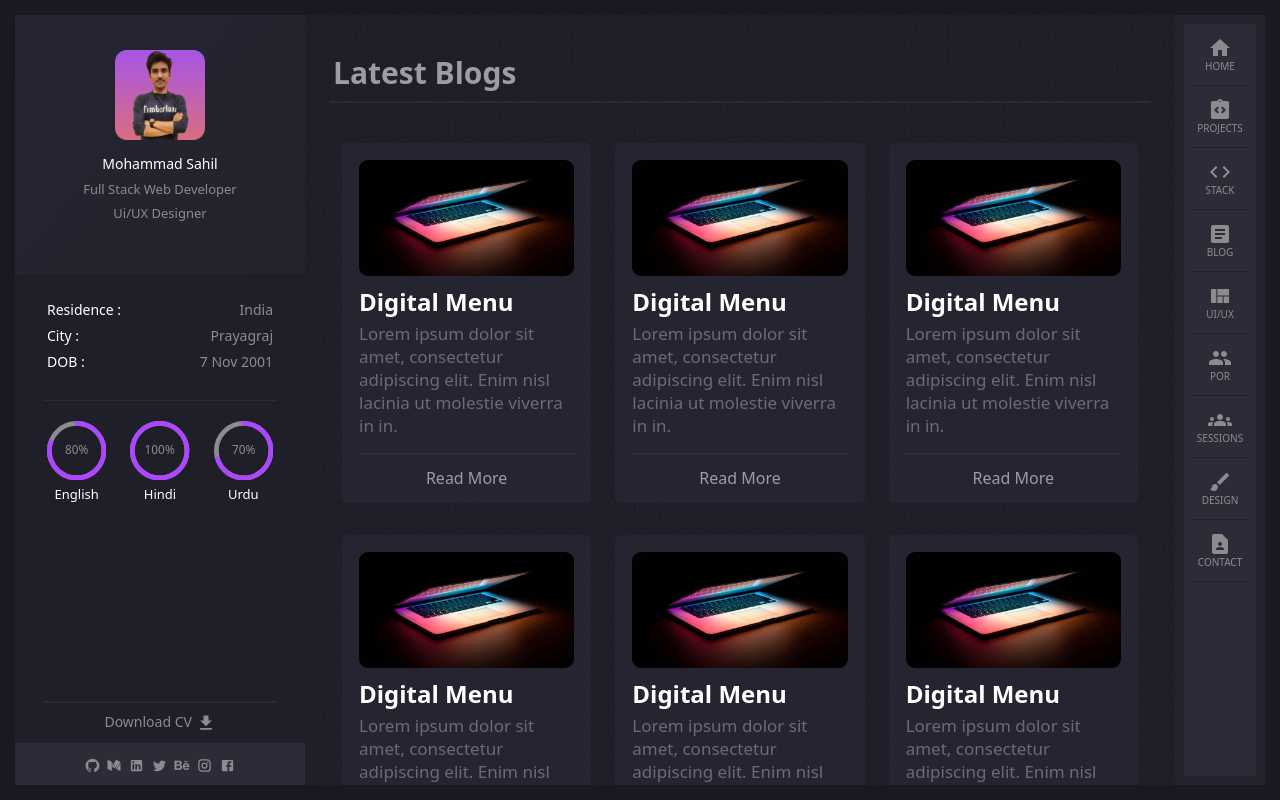
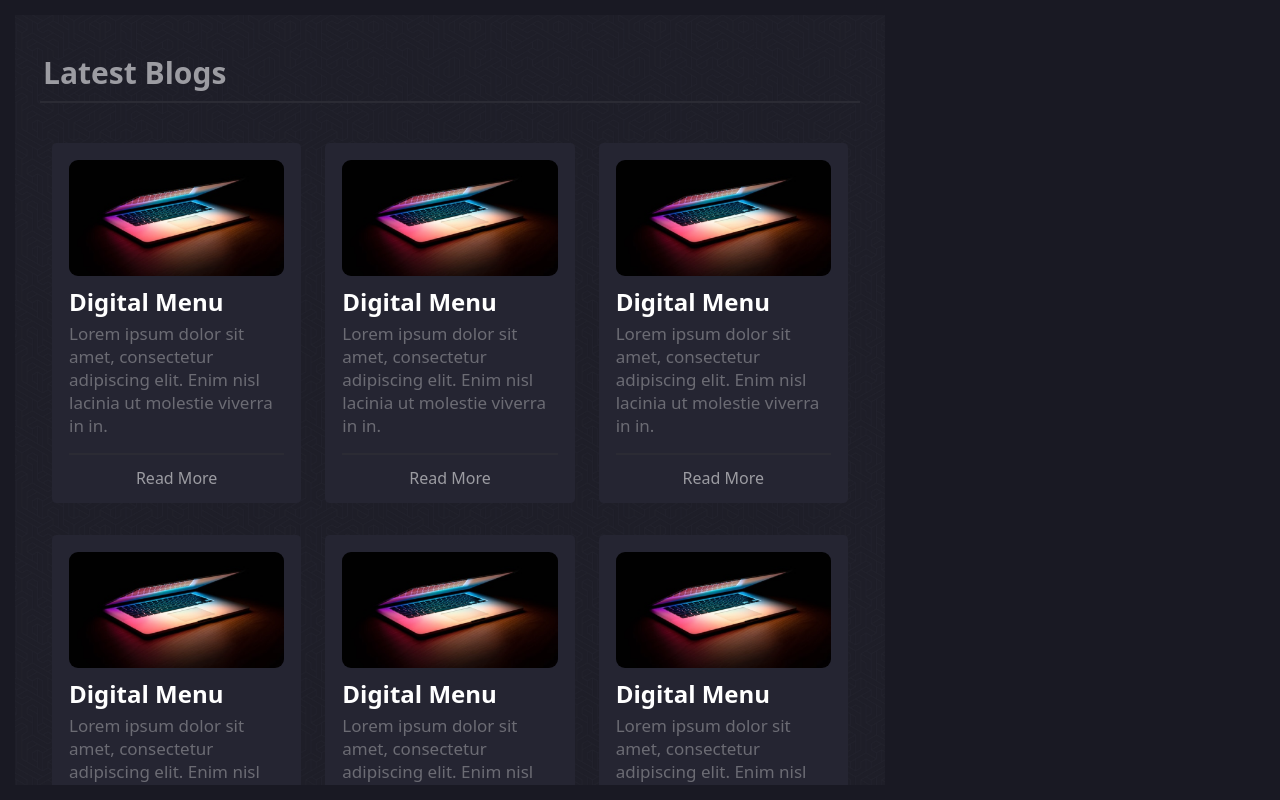
Before and after one commit to fly0305/portfolio-next.js-chakra, a Next.js app: page /blog in a window 1280 px wide. Built offline with nearby package versions, Linux system fonts and the light colour scheme.

Commit message:
responsiveness complete

```diff
--- a/components/Layout.tsx
+++ b/components/Layout.tsx
@@ -1,13 +1,18 @@
-import React from 'react'
+import * as React from 'react';
+import { useState } from 'react';
 import Head from 'next/head'
 import Sidebar from './Sidebar'
 import Navbar from './Navbar'
 import styles from '../styles/Layout.module.css'
 import MenuOpenIcon from '@mui/icons-material/MenuOpen'
 import MoreVertIcon from '@mui/icons-material/MoreVert'
+import { IconButton } from '@material-ui/core';
 
 const Layout = ({ children }) => {
-  return (
+    const [ sidebarD, setSidebarD ] = useState("none");
+    const [ navbarD, setNavbarD ] = useState("none");
+
+    return (
     <>
       <Head>
     <title>Mohammad Sahil | Portfolio</title>
@@ -17,16 +22,20 @@ const Layout = ({ children }) => {
     <div className={styles.layout_container}>
         <div className={styles.layout_margin}>
             <div className={styles.layout_topbar}>
-              <MoreVertIcon style={{marginLeft: "18px",fontSize: "28px"}}/>
-              <MenuOpenIcon style={{marginLeft: "auto", marginRight: "18px",fontSize: "28px"}}/>
+            <IconButton onClick={() => setSidebarD(prev => ( prev === "none" ? "block" : "none"))} style={{color: "white"}}><MoreVertIcon style={{marginLeft: "18px",fontSize: "28px"}}/></IconButton>
+            <IconButton  onClick={() => setNavbarD(prev => ( prev === "none" ? "block" : "none"))} style={{color: "white", marginRight: 0, marginLeft: "auto"}}><MenuOpenIcon style={{marginLeft: "auto", marginRight: "18px",fontSize: "28px"}}/></IconButton>
             </div>
             <div className="layout_margin_container d-flex">
-            <Sidebar/>
+            <Sidebar
+              display={sidebarD}
+              />
             <div className={styles.home_container}>
             {children}
                 {/* <div className={styles.force_overflow}></div> */}
             </div>
-            <Navbar/>
+              <Navbar
+                display={navbarD}
+              />
             </div>
         </div>
     </div>
--- a/components/Navbar.tsx
+++ b/components/Navbar.tsx
@@ -12,9 +12,9 @@ import GroupIcon from '@mui/icons-material/Group';
 import GroupsIcon from '@mui/icons-material/Groups';
 import ContactPageIcon from '@mui/icons-material/ContactPage';
 
-const Navbar = () => {
+const Navbar = ({display}) => {
   return (
-    <div className={styles.navbar_container}>
+    <div className={styles.navbar_container} style={{display: display}}>
         <div className={styles.nav_menu}>
             <ul className='p-0'>
             <li><Link href="/" className='text-decoration-none d-flex justify-content-center flex-column'><a className='text-decoration-none mx-auto d-flex flex-column justify-content-center'><IconButton><HomeIcon style={{color: "#8C8C8E"}}/></IconButton><p>Home</p></a></Link></li>
--- a/components/Sidebar.tsx
+++ b/components/Sidebar.tsx
@@ -10,12 +10,12 @@ import DownloadIcon from '@mui/icons-material/Download';
 import { CircularProgressbar } from 'react-circular-progressbar';
 // import '../node_modules/react-circular-progressbar/dist/styles.css';
 
-const Sidebar = () => {
+const Sidebar = ({display}) => {
     const percentageOne = 80;
     const percentageTwo = 100;
     const percentageThree = 70;
   return (
-    <div className={styles.sidebar_container}>
+    <div style={{display: display}} className={styles.sidebar_container}>
         <div className={styles.sidebar_profilecard}>
             <div className={styles.sidebar_profile}>
                 <img src={profileImg.src} alt='Sahil_profile'/>
--- a/styles/Navbar.module.css
+++ b/styles/Navbar.module.css
@@ -40,6 +40,10 @@
 }
 @media(max-width: 768px){
     .navbar_container{
-       display: none;
+      position: absolute;
+      top: 70px;
+      right: 0;
+      /* width: 70px; */
+      height: calc(100vh - 70px);
     }
 }
--- a/styles/Sidebar.module.css
+++ b/styles/Sidebar.module.css
@@ -125,6 +125,10 @@
 
 @media(max-width: 768px){
     .sidebar_container{
-        display: none;
+        position: absolute;
+        top: 70px;
+        left: 0;
+        z-index: 99;
+        height: calc(100vh - 70px);
     }
 }
```
